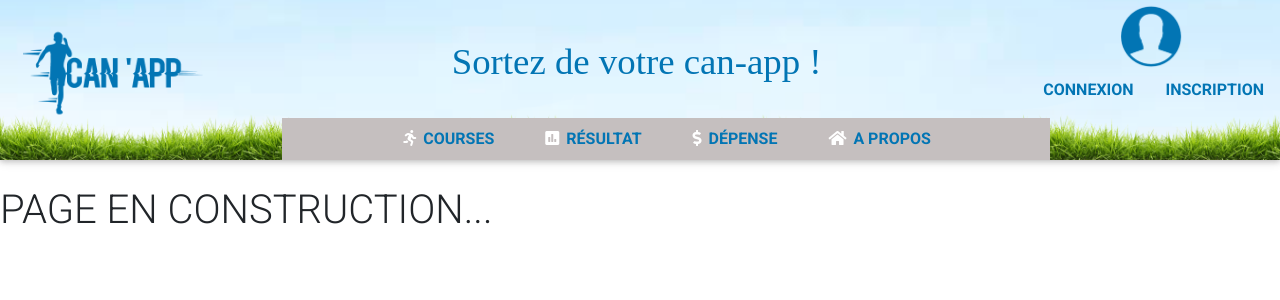
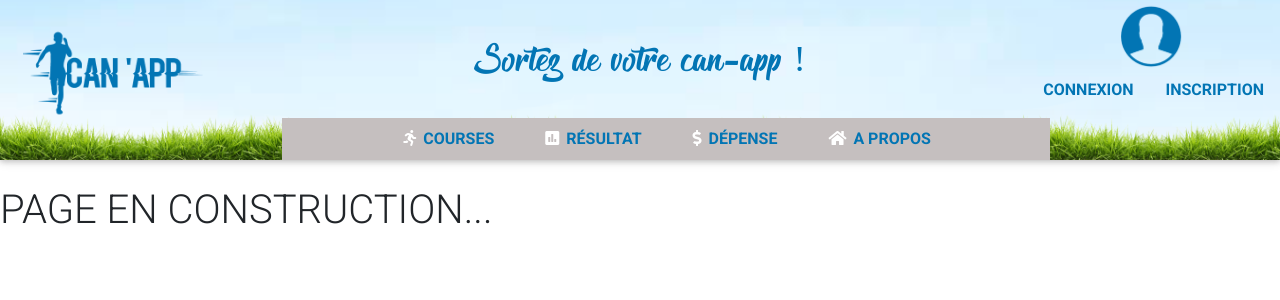
Before and after one commit to Lafie-rage/IUT_Apprentices_Project, a PHP site: page /run.php in a window 1280 px wide. Shown: the top 300 px of the page. Run offline with PHP 8.4, Linux system fonts and the light colour scheme; some libraries are stand-ins or nearby versions.

Commit message:
Adding custom font style

```diff
--- a/apropos.php
+++ b/apropos.php
@@ -1,5 +1,7 @@
 <style media="screen">
-
+  /* CSS Body/Html */
+  @font-face {font-family: "Blac"; src: url('Blacklisted.ttf');}
+  @font-face {font-family: "The Blacklist"; src: url('The Blacklist.ttf');}
   /* header's style */
   /* CSS NavBar */
   .navbar {background:url(ressources/header_nav_herbe.png), url(ressources/header_nav_ciel.jpg); position:absolute; background-position:bottom; background-size:40%, cover; background-repeat:repeat-x; left:0;right:0;top:0; margin-bottom: 2%;}
--- a/cost.php
+++ b/cost.php
@@ -1,5 +1,7 @@
 <style media="screen">
-
+  /* CSS Body/Html */
+  @font-face {font-family: "Blac"; src: url('Blacklisted.ttf');}
+  @font-face {font-family: "The Blacklist"; src: url('The Blacklist.ttf');}
   /* header's style */
   /* CSS NavBar */
   .navbar {background:url(ressources/header_nav_herbe.png), url(ressources/header_nav_ciel.jpg); position:absolute; background-position:bottom; background-size:40%, cover; background-repeat:repeat-x; left:0;right:0;top:0; margin-bottom: 2%;}
--- a/index.php
+++ b/index.php
@@ -1,6 +1,7 @@
 <style>
   /* CSS Body/Html */
   @font-face {font-family: "Blac"; src: url('Blacklisted.ttf');}
+  @font-face {font-family: "The Blacklist"; src: url('The Blacklist.ttf');}
   body,html{margin:0}
   body{background-image:url(ressources/arriereplan.png);background-size:cover;background-repeat:no-repeat;background-attachments:fixed;overflow-x:hidden}
   /* CSS Body/Html */
--- a/popup.php
+++ b/popup.php
@@ -1,4 +1,5 @@
 <style media="screen">
+
   .wrap {
     position: fixed;
     background-color: rgba(87, 86, 86, 0.5);
--- a/profil.php
+++ b/profil.php
@@ -1,6 +1,7 @@
 <style>
-/* CSS Body/Html */
-@font-face {font-family: "The Blacklist";src: url('The Blacklist.ttf');}
+  /* CSS Body/Html *//* CSS Body/Html */
+  @font-face {font-family: "Blac"; src: url('Blacklisted.ttf');}
+  @font-face {font-family: "The Blacklist"; src: url('The Blacklist.ttf');}
   body,html{margin:0}
   body{background-image:url(ressources/body-background.jpg);background-size:cover;background-repeat:no-repeat;background-attachments:fixed;overflow-x:hidden}
 
@@ -103,7 +104,6 @@ body{background-image:url(ressources/body-background.jpg);background-size:cover;
     /* Responsive achievement*/
     .img-achievement {width: 40%; height: 120px;}
   }
-
 </style>
 
 <!DOCTYPE html>
--- a/result.php
+++ b/result.php
@@ -1,5 +1,7 @@
 <style media="screen">
-
+  /* CSS Body/Html */
+  @font-face {font-family: "Blac"; src: url('Blacklisted.ttf');}
+  @font-face {font-family: "The Blacklist"; src: url('The Blacklist.ttf');}
   /* header's style */
   /* CSS NavBar */
   .navbar {background:url(ressources/header_nav_herbe.png), url(ressources/header_nav_ciel.jpg); position:absolute; background-position:bottom; background-size:40%, cover; background-repeat:repeat-x; left:0;right:0;top:0; margin-bottom: 2%;}
--- a/run.php
+++ b/run.php
@@ -1,5 +1,7 @@
 <style media="screen">
-
+  /* CSS Body/Html */
+  @font-face {font-family: "Blac"; src: url('Blacklisted.ttf');}
+  @font-face {font-family: "The Blacklist"; src: url('The Blacklist.ttf');}
   /* header's style */
   /* CSS NavBar */
   .navbar {background:url(ressources/header_nav_herbe.png), url(ressources/header_nav_ciel.jpg); position:absolute; background-position:bottom; background-size:40%, cover; background-repeat:repeat-x; left:0;right:0;top:0; margin-bottom: 2%;}
```
Lines whose indentation alone changed are shown as unchanged.
